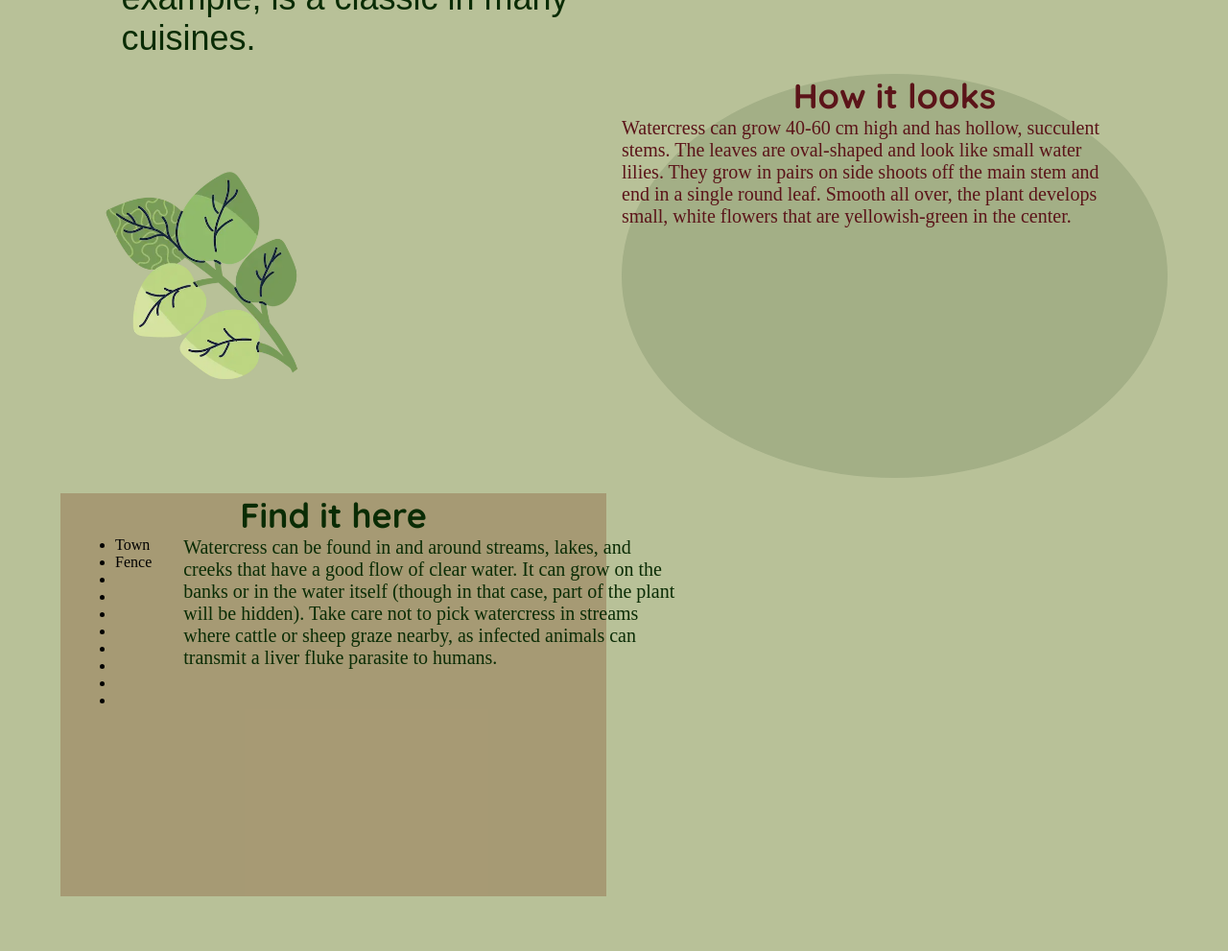
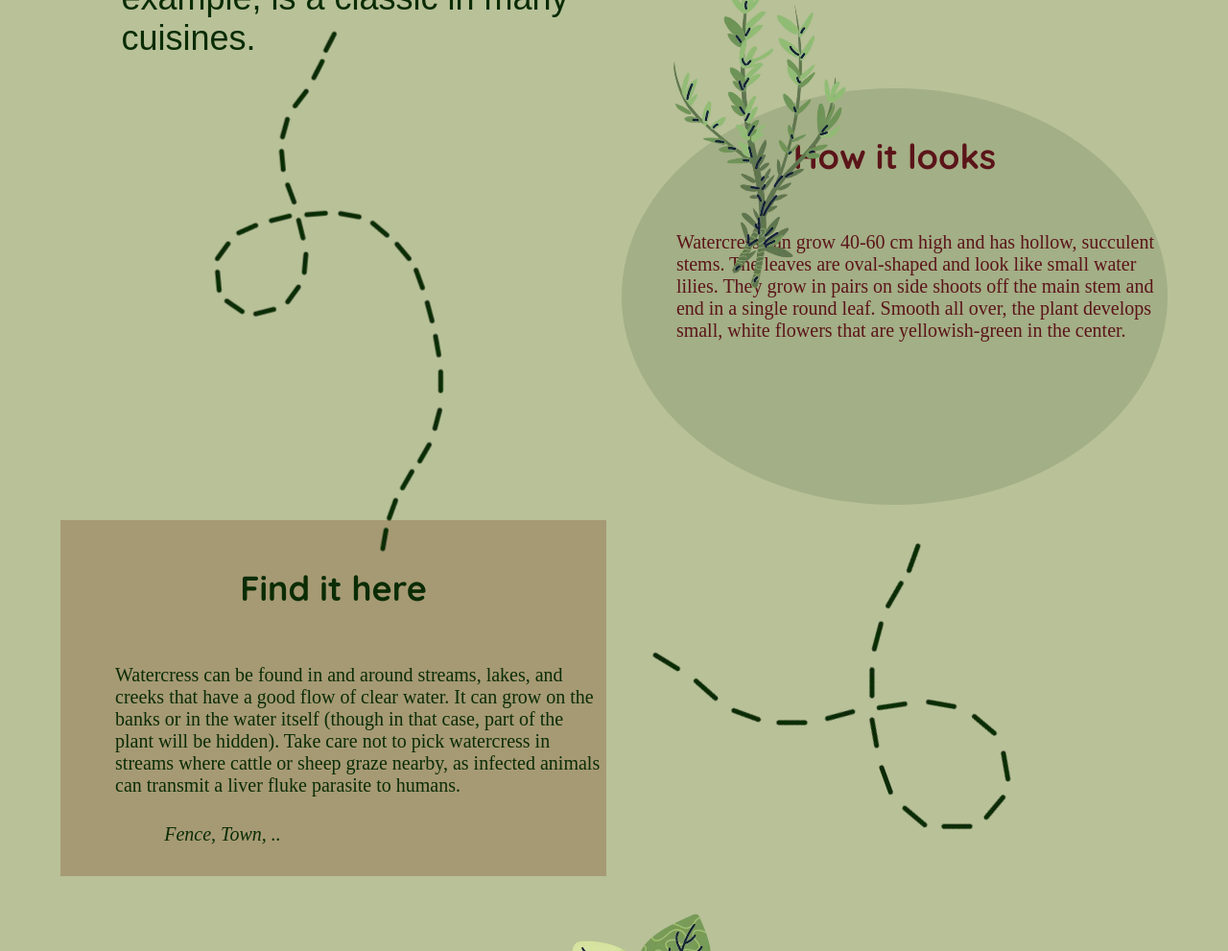
Before and after one commit to caru0001/07_vildmad, a plain HTML site: page produkt.html in a window 1280 px wide. Shown: the part 1040-2031 px from the top of the page at 96% size. Before the commit the page ends 1974 px from the top, so only its background shows below. Drawn offline with Linux system fonts and the light colour scheme; no server answers.

Commit message:
rettelser på produktside

```diff
--- a/css/produkt.css
+++ b/css/produkt.css
@@ -58,6 +58,7 @@
   .introTekst {
     margin-top: 20%;
     margin-left: 20%;
+    grid-row: 1/2;
   }
 
   #bgCirkel {
@@ -70,37 +71,70 @@
   #bgFirkant {
     background-color: rgb(138, 90, 58, 0.38);
     margin-left: 10%;
+    margin-bottom: 10%;
     grid-column: 1/2;
     grid-row: 3/4;
   }
 
   .h2_produktside_rød {
     text-align: center;
+    padding-top: 3rem;
   }
   .h2_produktside_grøn {
     text-align: center;
+    padding-top: 3rem;
   }
 
   .rødTekst {
     color: #5b1419;
     max-width: 520px;
-    display: flex;
-    top: auto;
-    position: absolute;
+    margin-top: 10%;
   }
 
   .grønTekst {
     max-width: 520px;
-    position: absolute;
+    margin-top: 10%;
     margin-left: 10%;
   }
 
-  ul li {
+  #area {
     margin-left: 10%;
+    margin-top: 5%;
+    color: #0a2c05;
+    font-size: 18px;
+    padding-bottom: 2rem;
   }
 
   .planteIconer {
-    position: absolute;
     max-width: 420px;
   }
+
+  #herb1 {
+    position: absolute;
+    top: 120%;
+    left: 45%;
+    rotate: 45deg;
+  }
+  #herb2 {
+    position: absolute;
+    top: 235%;
+    left: 35%;
+    rotate: 90deg;
+  }
+
+  #sti1 {
+    display: grid;
+    grid-column: 1/2;
+    grid-row: 2/3;
+    margin-top: 10%;
+    rotate: 90deg;
+  }
+  #sti2 {
+    display: grid;
+    grid-column: 2/3;
+    grid-row: 3/4;
+    margin-top: -15%;
+
+    rotate: -20deg;
+  }
 }
--- a/css/style.css
+++ b/css/style.css
@@ -38,6 +38,7 @@ p {
   font-size: 20px;
   color: #0a2c05;
   max-width: 520px;
+  margin-left: 10%;
 }
 
 .introTekst {
--- a/produkt.html
+++ b/produkt.html
@@ -56,12 +56,16 @@
           </p>
         </div>
 
-        <div>
+        <div id="herb1">
           <img
             class="planteIconer"
             src="img/urte_ikon_1.webp"
             alt="urte_ikon_1"
           />
+        </div>
+
+        <div id="sti1">
+          <img src="img/prudukt/sti1.webp" alt="sti1">
         </div>
 
         <article id="bgCirkel">
@@ -89,29 +93,22 @@
               liver fluke parasite to humans.
             </p>
 
-            <div>
-              <ul>
-                <li>Town</li>
-                <li>Fence</li>
-                <li></li>
-                <li></li>
-                <li></li>
-                <li></li>
-                <li></li>
-                <li></li>
-                <li></li>
-                <li></li>
-              </ul>
+            <div id="area">
+              <p ><em>Fence, Town, ..</em></p>
             </div>
           </div>
         </article>
 
-        <div>
+        <div id="herb2">
           <img
             class="planteIconer"
             src="img/urte_ikon_2.webp"
             alt="urte_ikon_2"
           />
+        </div>
+
+        <div id="sti2">
+          <img src="img/prudukt/sti2.webp" alt="sti2">
         </div>
       </section>
       <!--       </template> -->
```
Also changed, not shown: img/prudukt/sti1.webp (added), img/prudukt/sti2.webp (added).
